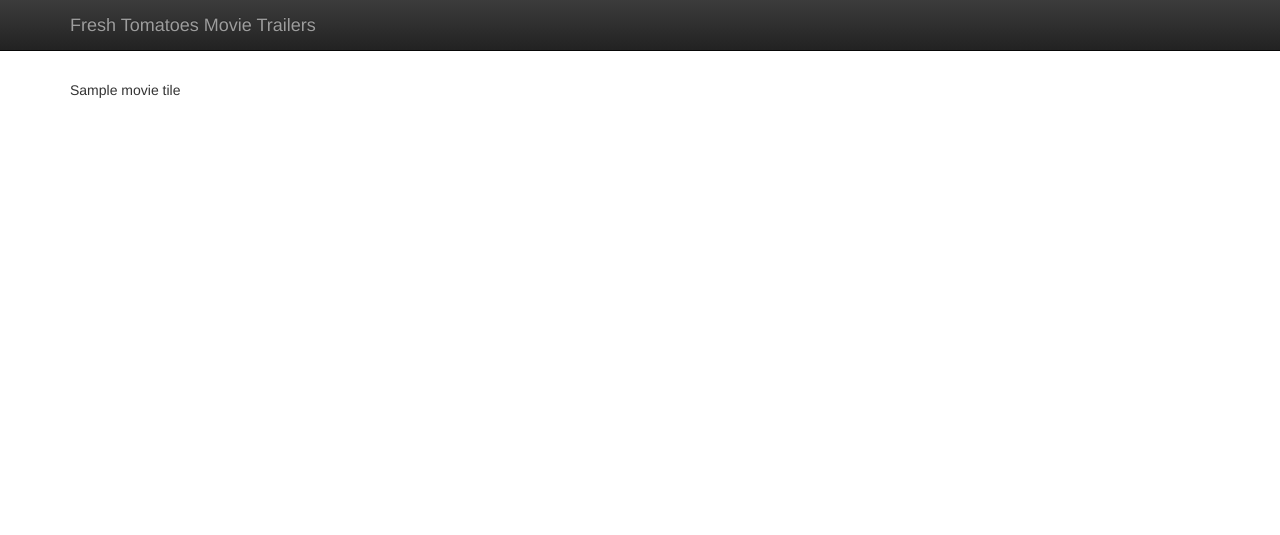
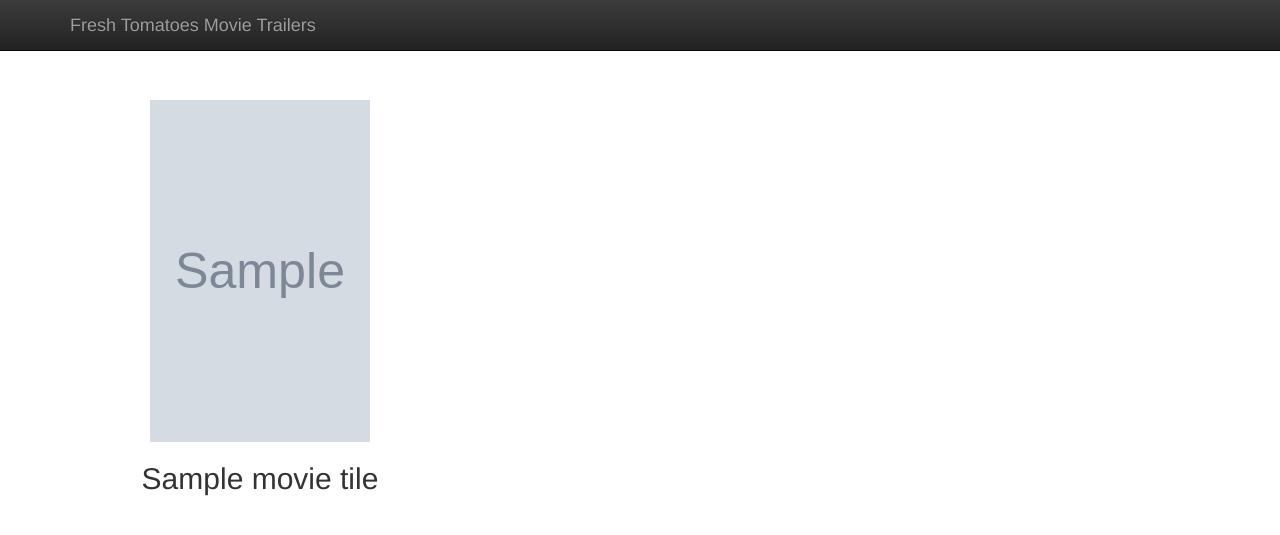
Before and after one commit to cgravdahl/movies_site, a Flask app: template app/templates/index.html in a window 1280 px wide. Shown: the top 535 px of the page. Run offline with Flask 2, Linux system fonts and the light colour scheme; the template is opened without the code that fills it: most values are stand-ins (such as "Sample title", 1, 10 or a date in 2020); grey boxes marked "Sample" are stand-in pictures; some libraries are stand-ins or nearby versions.

Commit message:
Trailers load but images don't

```diff
--- a/app/templates/index.html
+++ b/app/templates/index.html
@@ -71,7 +71,10 @@
     </div>
     <div class="container">
     {% for m in movie_tiles %}
-     <p> {{ movie_tiles[m].title }} <p>
+     <div class="col-md-6 col-lg-4 movie-tile text-center" data-trailer-imdb-id="{{ movie_tiles[m].title }}" data-toggle="modal" data-target="#trailer">
+    <img src="{{ movie_tiles[m].image_url }}" width="220" height="342">
+    <h2>{{ movie_tiles[m].title }}</h2>
+    </div>
     {% endfor %}
     </div>
   </body>
```
